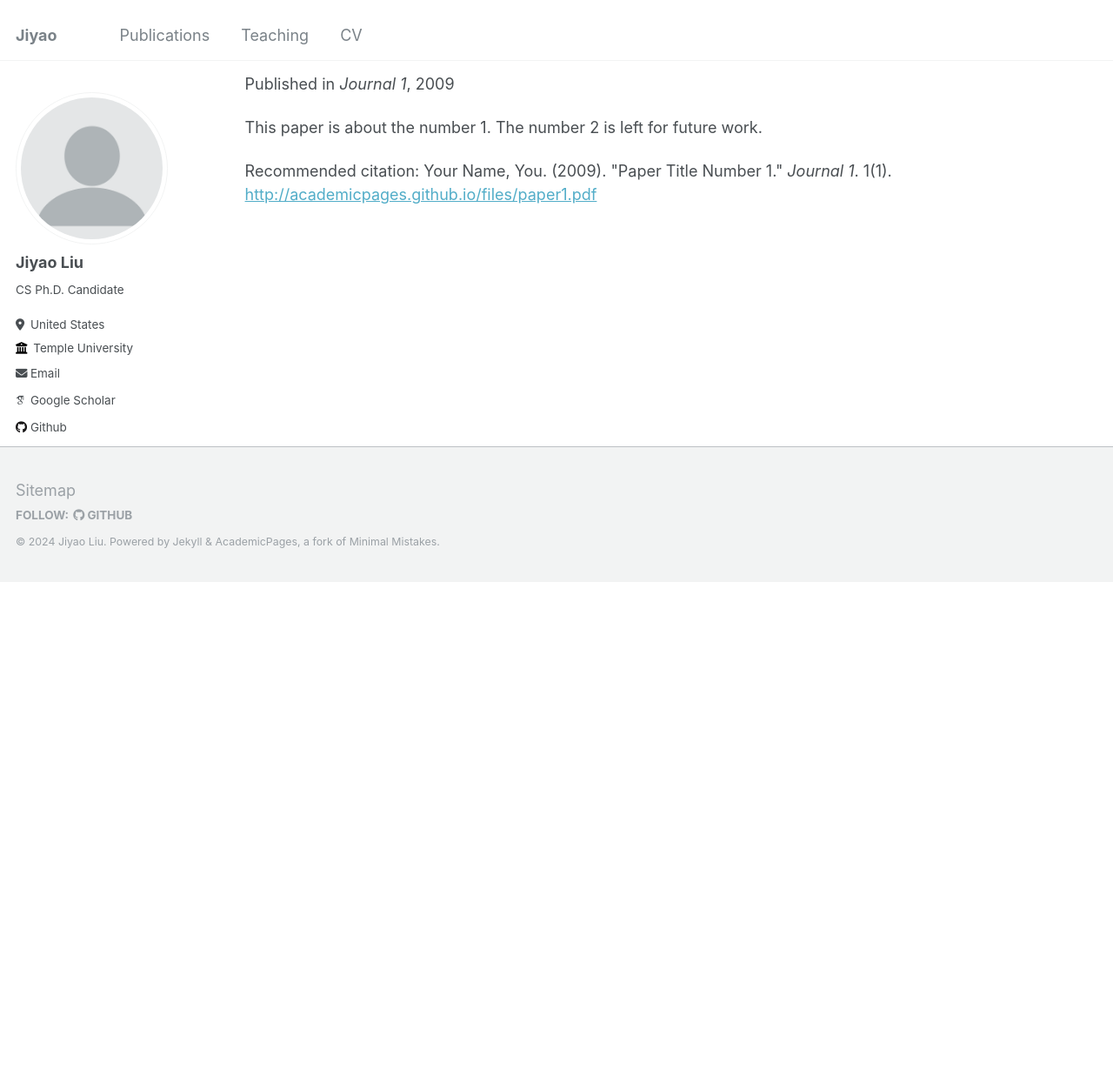
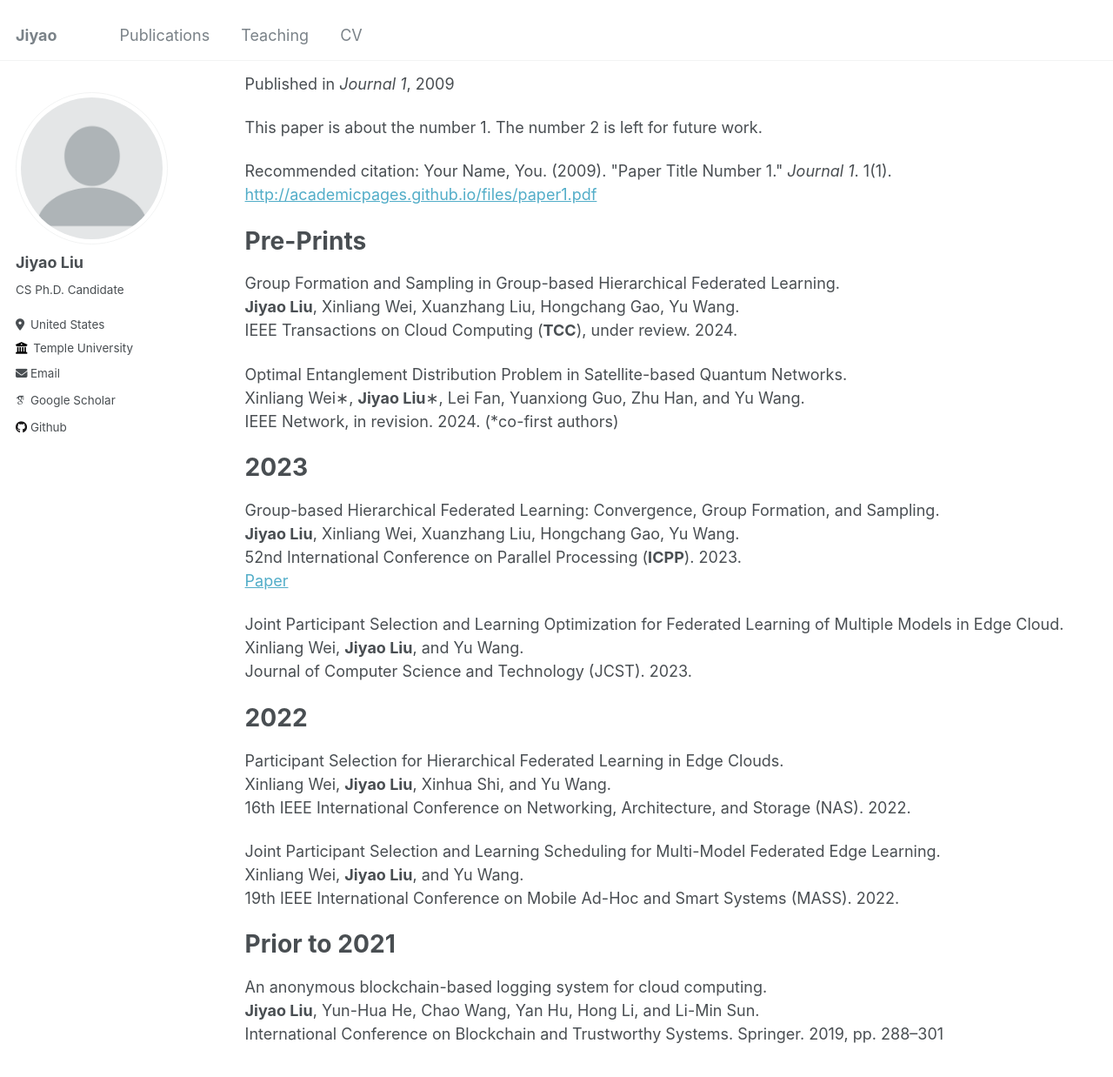
Before and after one commit to Jiyao17/jiyao17.github.io, a Jekyll site: the page built from _pages/publications.md, in a window 1280 px wide and 1400 px high, scrolled down 917 px. Shown: the top 1238 px of the window at 87% size. Built offline with Jekyll 4.4.1, drawn with Linux system fonts in a browser that asks for light colours; some web fonts are replaced; before the commit the page ends 1585 px from its top, so only the background shows below that.

Commit message:
Update publications.md

```diff
--- a/_pages/publications.md
+++ b/_pages/publications.md
@@ -14,3 +14,42 @@ author_profile: true
 {% for post in site.publications reversed %}
   {% include archive-single.html %}
 {% endfor %}
+
+
+# Pre-Prints
+
+Group Formation and Sampling in Group-based Hierarchical Federated Learning.
+**Jiyao Liu**, Xinliang Wei, Xuanzhang Liu, Hongchang Gao, Yu Wang.
+IEEE Transactions on Cloud Computing (**TCC**), under review. 2024.
+
+Optimal Entanglement Distribution Problem in Satellite-based Quantum Networks.
+Xinliang Wei∗, **Jiyao Liu**∗, Lei Fan, Yuanxiong Guo, Zhu Han, and Yu Wang.
+IEEE Network, in revision. 2024. (*co-first authors)
+
+# 2023
+
+Group-based Hierarchical Federated Learning: Convergence, Group Formation, and Sampling.
+**Jiyao Liu**, Xinliang Wei, Xuanzhang Liu, Hongchang Gao, Yu Wang.
+52nd International Conference on Parallel Processing (**ICPP**). 2023.
+[Paper](/files/papers/2023/gfl-icpp-23.pdf){:target="_blank"}
+
+Joint Participant Selection and Learning Optimization for Federated Learning of Multiple Models in Edge Cloud.
+Xinliang Wei, **Jiyao Liu**, and Yu Wang.
+Journal of Computer Science and Technology (JCST). 2023.
+
+# 2022
+
+Participant Selection for Hierarchical Federated Learning in Edge Clouds.
+Xinliang Wei, **Jiyao Liu**, Xinhua Shi, and Yu Wang.
+16th IEEE International Conference on Networking, Architecture, and Storage (NAS). 2022.
+
+Joint Participant Selection and Learning Scheduling for Multi-Model Federated Edge Learning.
+Xinliang Wei, **Jiyao Liu**, and Yu Wang.
+19th IEEE International Conference on Mobile Ad-Hoc and Smart Systems (MASS). 2022.
+
+
+# Prior to 2021
+
+An anonymous blockchain-based logging system for cloud computing.
+**Jiyao Liu**, Yun-Hua He, Chao Wang, Yan Hu, Hong Li, and Li-Min Sun.
+International Conference on Blockchain and Trustworthy Systems. Springer. 2019, pp. 288–301
```
